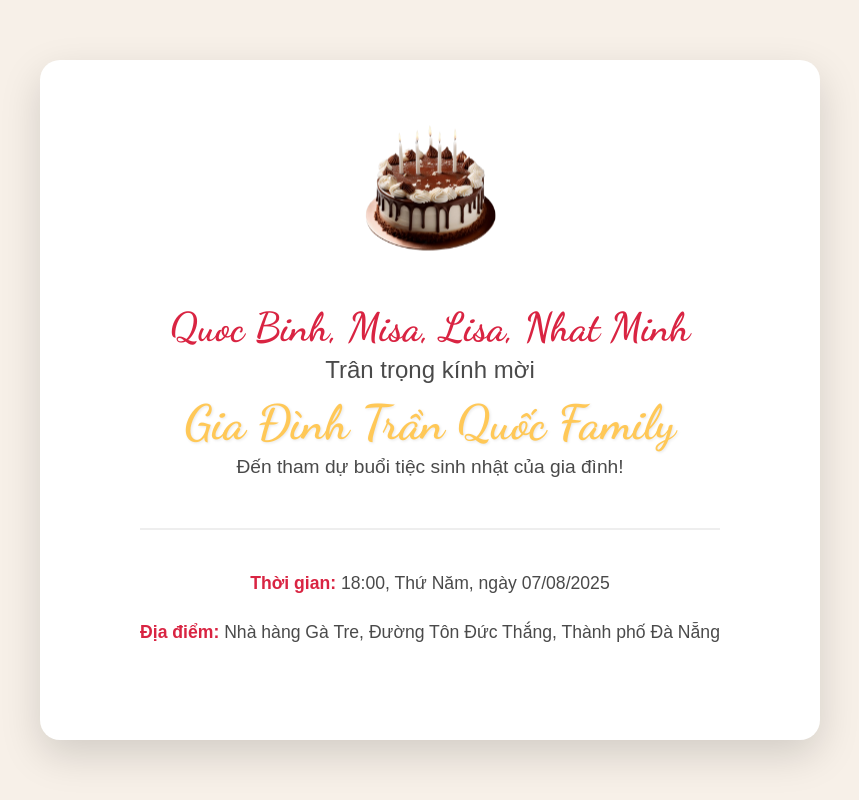
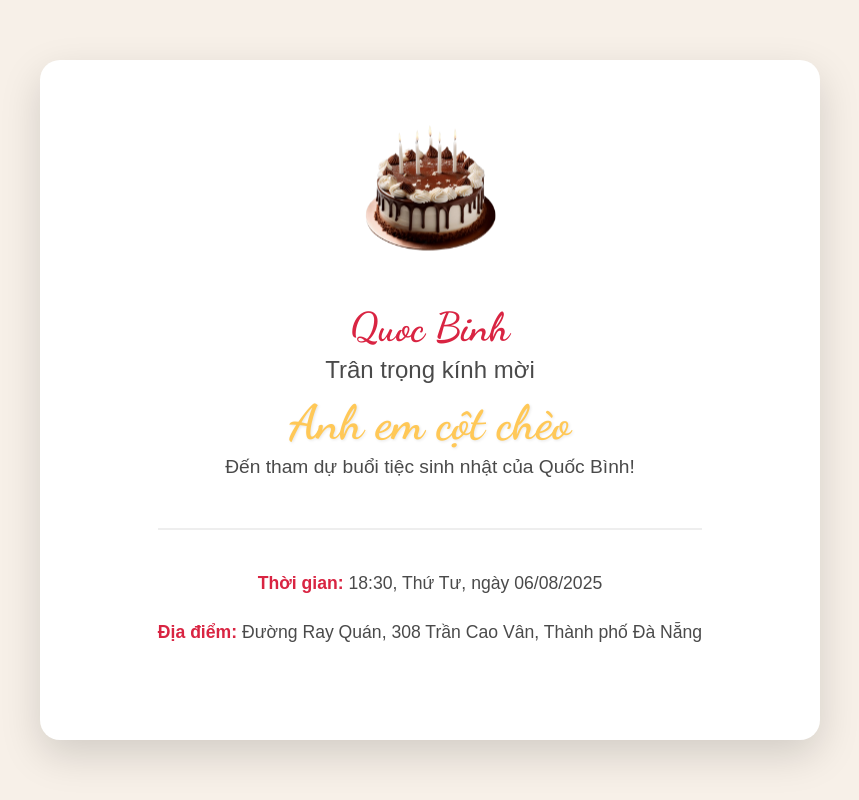
Before and after one commit to tqbinhhh/thiep-sinh-nhat, a plain HTML site: page index.html in a window 1280 px wide. Both pictures are taken after a click on the button "Mở thiệp". Shown: the whole page, without its empty margins (210-1069 px from the left). Drawn offline with Linux system fonts and the light colour scheme.

Commit message:
Update index.html

```diff
--- a/index.html
+++ b/index.html
@@ -23,16 +23,16 @@
 
         <div class="invitation-content" id="invitation-content">
             <div class="invitation-card">
-                <img src="./bánh_kem_sinh_nhật-removebg-preview.png" alt="Bánh sinh nhật" class="invitation-image">
+                <img src="./bánh_kem_sinh_nhật-removebg-preview.png" alt="Bánh sinh nhật" class="invitation-image">
                 <div class="invitation-text">
-                    <span class="host-name">Quoc Binh, Misa, Lisa, Nhat Minh</span>
+                    <span class="host-name">Quoc Binh</span>
                     <span class="invitation-title">Trân trọng kính mời</span>
-                    <span class="guest-name">Gia Đình Trần Quốc Family</span>
-                    <span class="message">Đến tham dự buổi tiệc sinh nhật của gia đình!</span>
+                    <span class="guest-name">Anh em cột chèo</span>
+                    <span class="message">Đến tham dự buổi tiệc sinh nhật của Quốc Bình!</span>
                 </div>
                 <div class="details">
-                    <p><strong>Thời gian:</strong> 18:00, Thứ Năm, ngày 07/08/2025</p>
-                    <p><strong>Địa điểm:</strong> Nhà hàng Gà Tre, Đường Tôn Đức Thắng, Thành phố Đà Nẵng</p>
+                    <p><strong>Thời gian:</strong> 18:30, Thứ Tư, ngày 06/08/2025</p>
+                    <p><strong>Địa điểm:</strong> Đường Ray Quán, 308 Trần Cao Vân, Thành phố Đà Nẵng</p>
                 </div>
             </div>
         </div>
```
